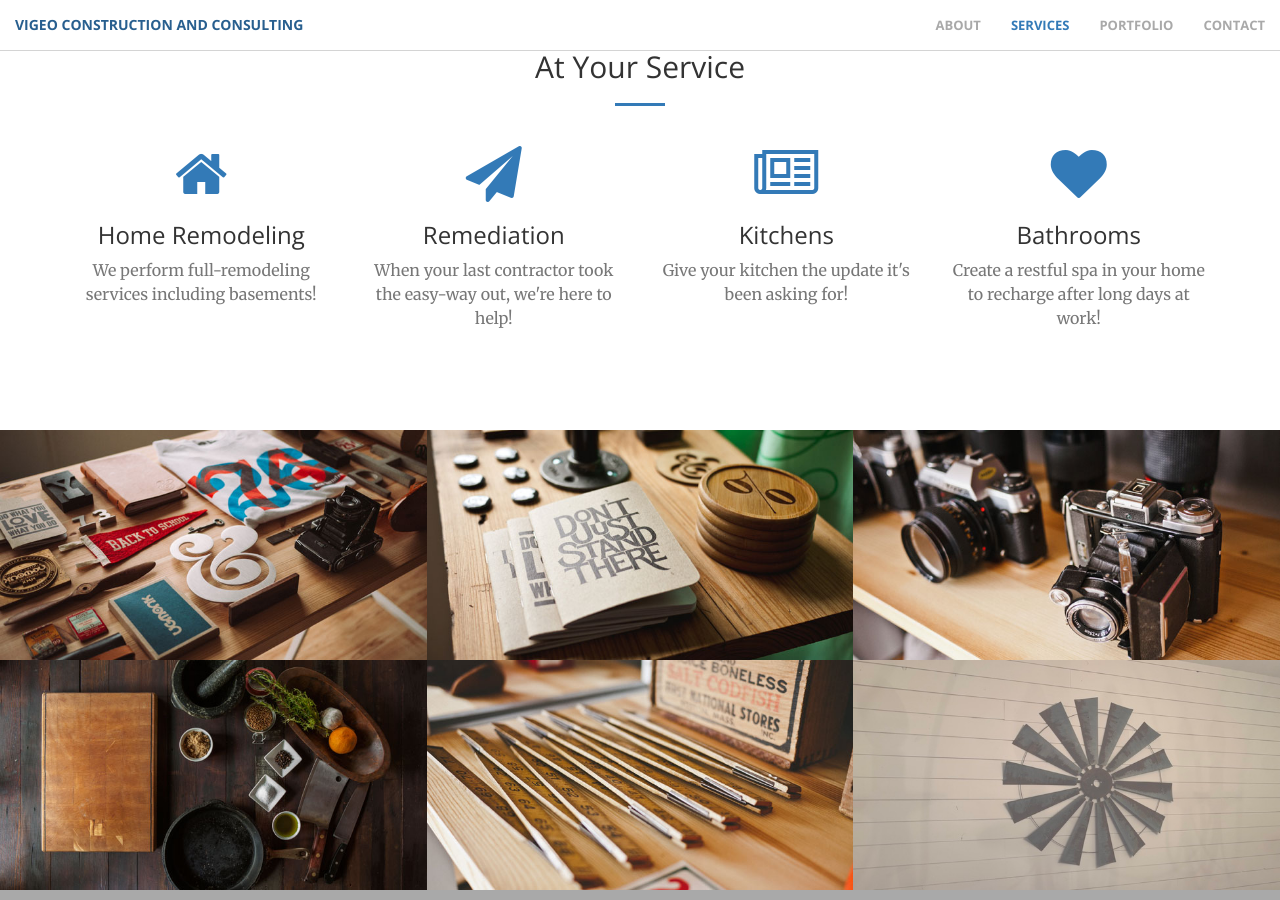
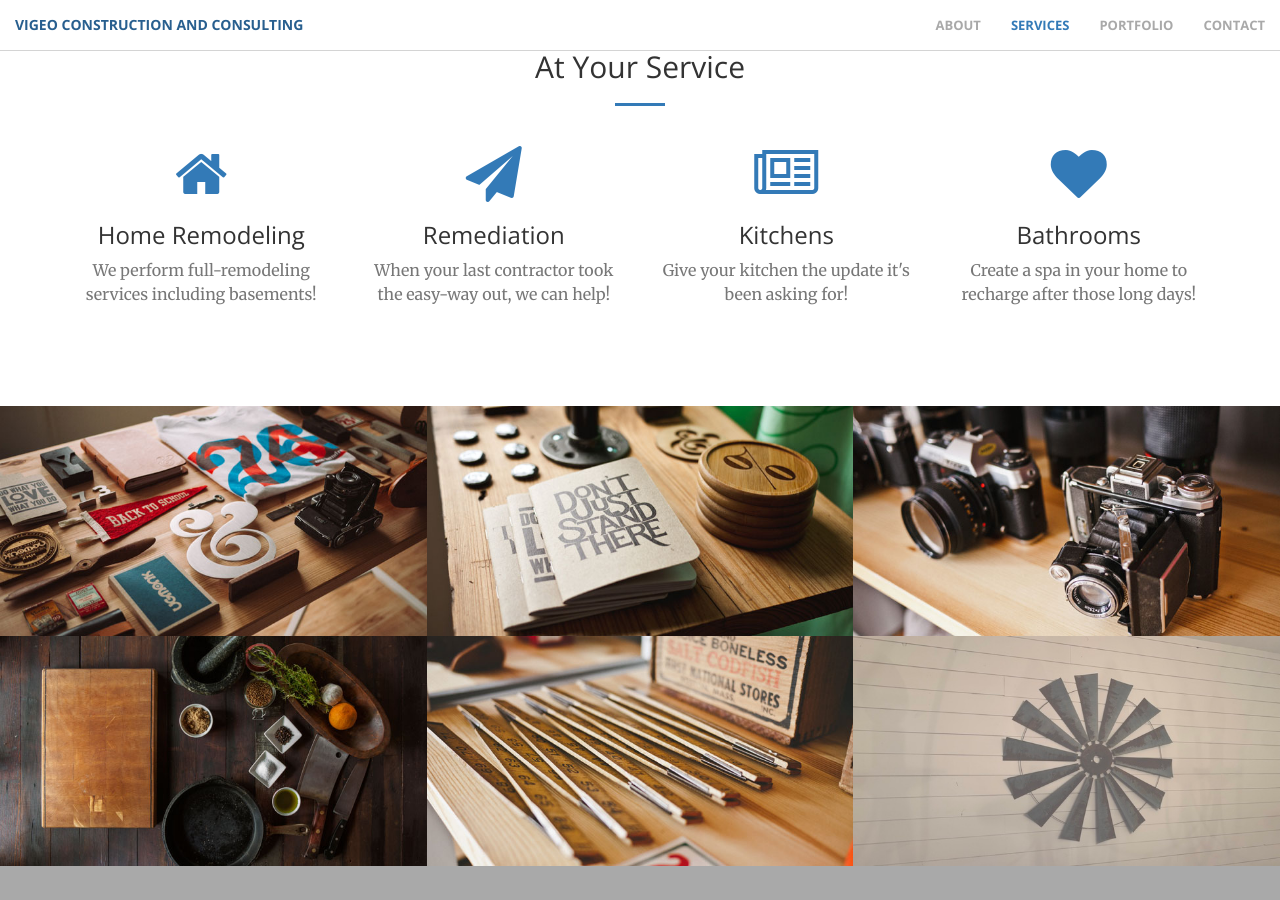
Before and after one commit to starbuck10/Vigeo, a Jekyll site: the page built from index.html, in a window 1280 px wide and 900 px high, scrolled down 1392 px. Built offline with Jekyll 4.4.1, drawn with Linux system fonts in a browser that asks for light colours.

```diff
--- a/_includes/services.html
+++ b/_includes/services.html
@@ -20,7 +20,7 @@
                 <div class="service-box">
                     <i class="fa fa-4x fa-paper-plane wow bounceIn text-primary" data-wow-delay=".1s"></i>
                     <h3>Remediation</h3>
-                    <p class="text-muted">When your last contractor took the easy-way out, we're here to help!</p>
+                    <p class="text-muted">When your last contractor took the easy-way out, we can help!</p>
                 </div>
             </div>
             <div class="col-lg-3 col-md-6 text-center">
@@ -34,7 +34,7 @@
                 <div class="service-box">
                     <i class="fa fa-4x fa-heart wow bounceIn text-primary" data-wow-delay=".3s"></i>
                     <h3>Bathrooms</h3>
-                    <p class="text-muted">Create a restful spa in your home to recharge after long days at work!</p>
+                    <p class="text-muted">Create a spa in your home to recharge after those long days!</p>
                 </div>
             </div>
         </div>
```
